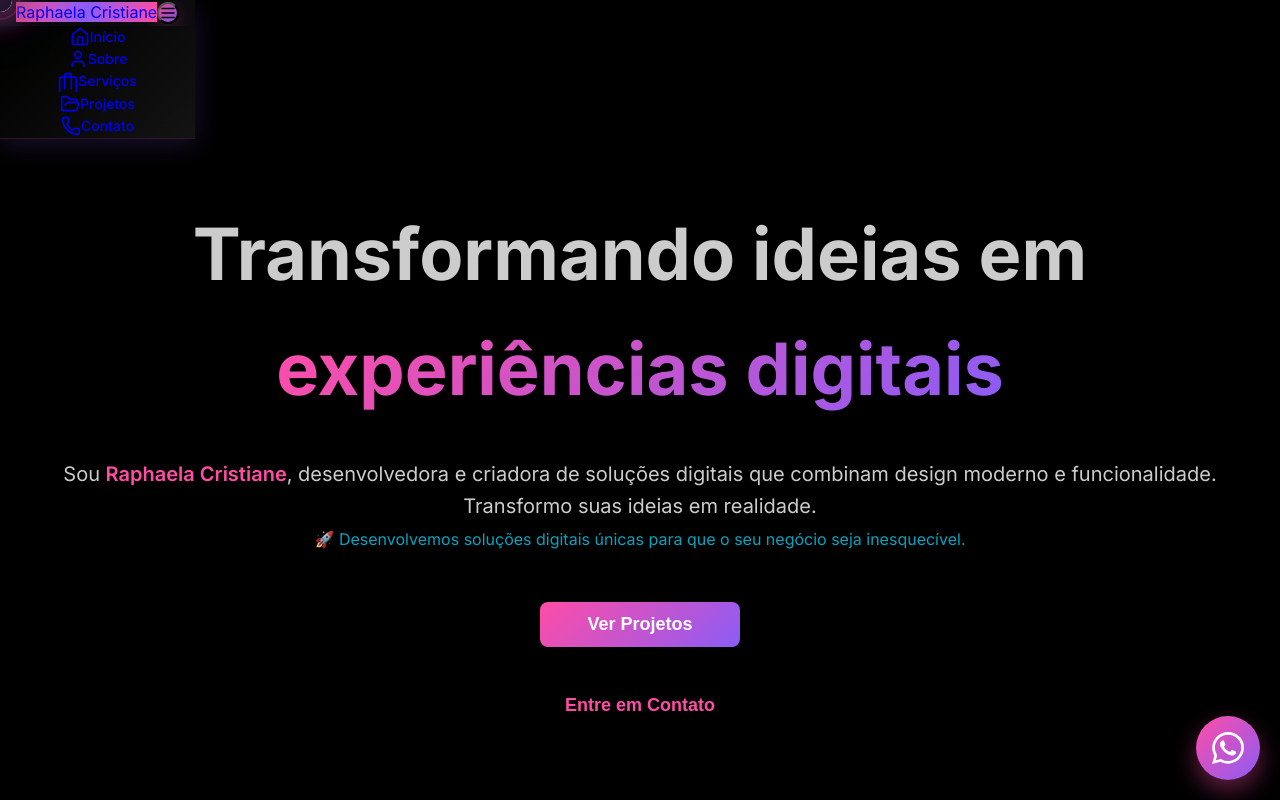
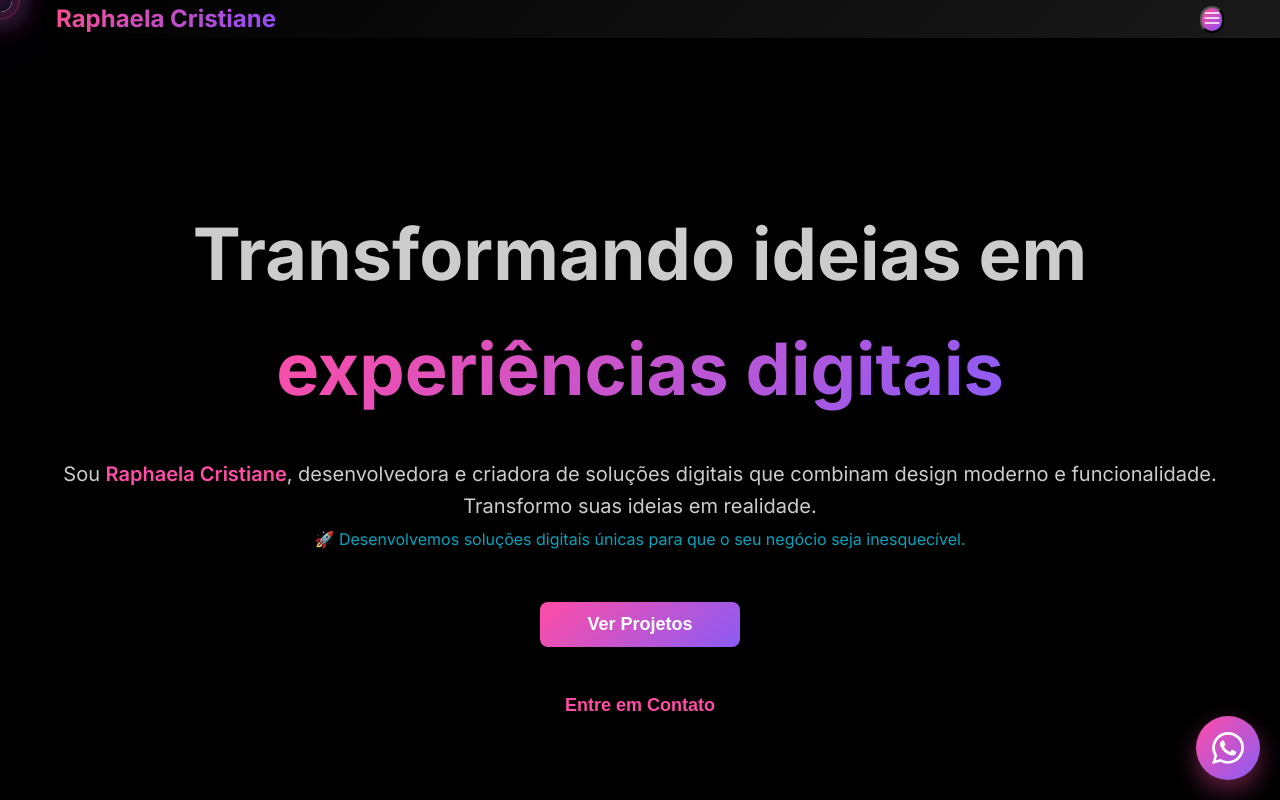
Before and after one commit to Raphaelacristiane667/portfolio-raphaela-cristiane, a Next.js app: page / in a window 1280 px wide. Shown: the top 800 px of the page. Built offline with nearby package versions, Linux system fonts and the light colour scheme.

Commit message:
revert(menu): voltar a usar Header original no layout

```diff
--- a/src/app/layout.tsx
+++ b/src/app/layout.tsx
@@ -2,7 +2,7 @@
 import type { Metadata } from "next";
 import { Inter } from "next/font/google";
 import "./globals.css";
-import ModernMenu from "@/components/ModernMenu";
+import Header from "@/components/Header";
 import Footer from "@/components/Footer";
 import CustomCursor from "@/components/CustomCursor";
 
@@ -125,7 +125,7 @@ export default function RootLayout({
           Header fixo que permanece visível ao rolar a página
           Contém navegação e informações principais
         */}
-        <ModernMenu />
+        <Header />
 
         {/*
           Container principal com padding-top para compensar o header fixo
```
